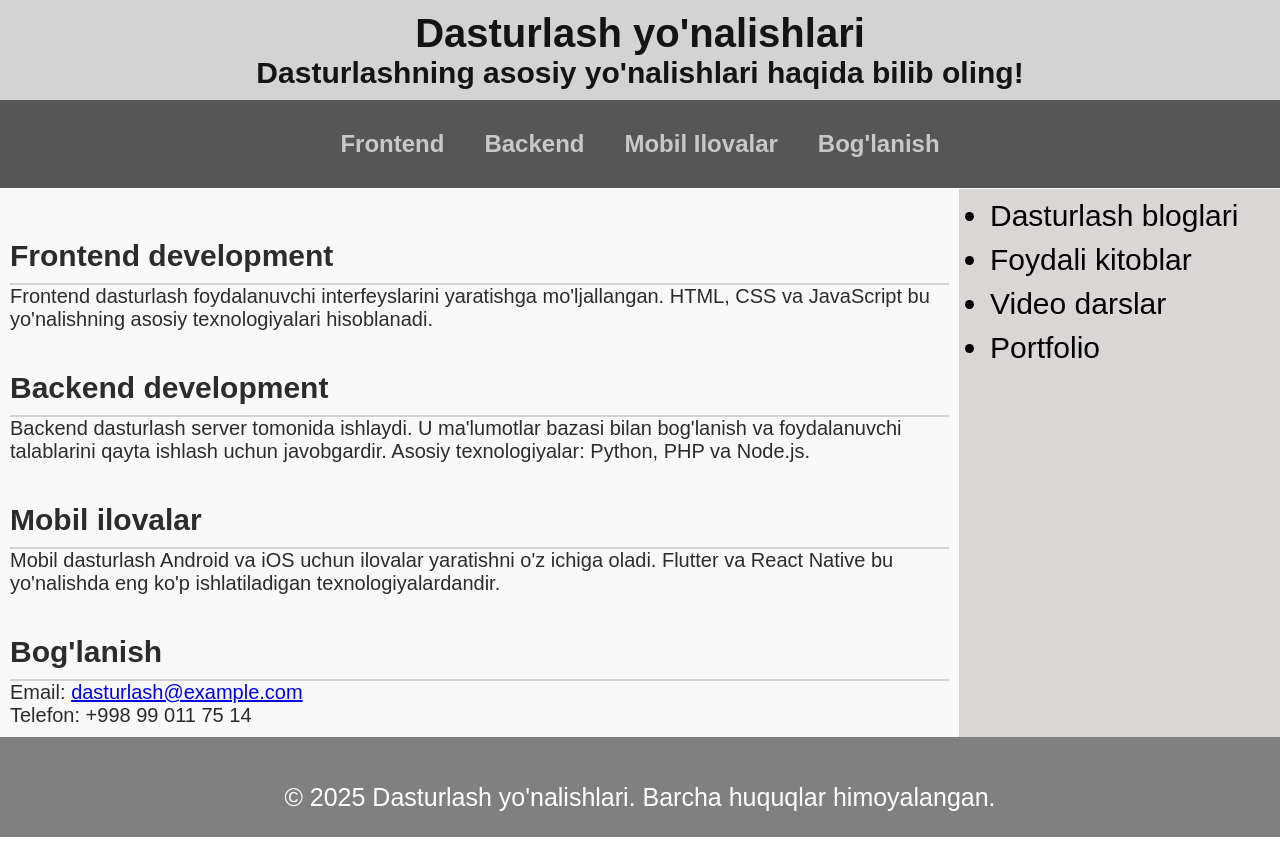
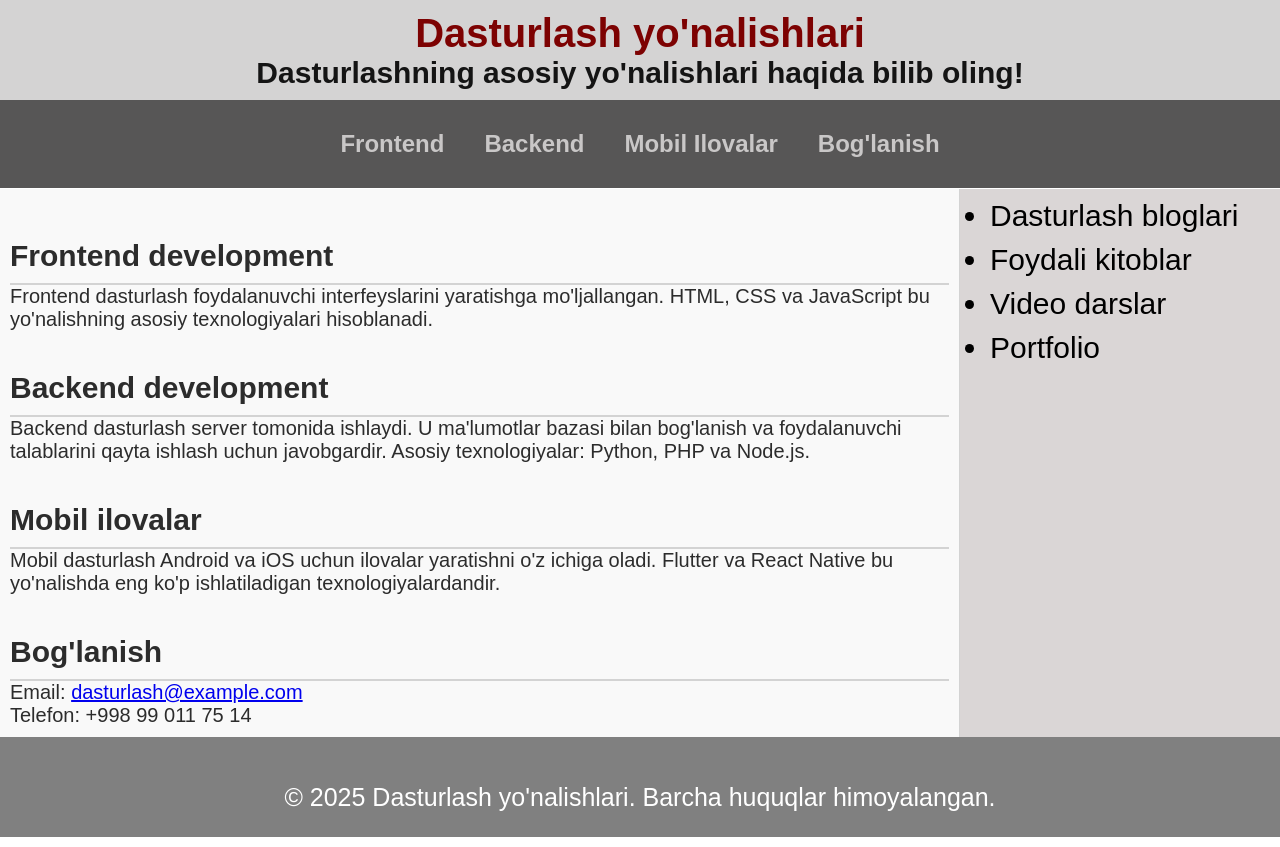
Before and after one commit to SabinaNorbekova/Dasturlash, a plain HTML site: page index.html in a window 1280 px wide. Drawn offline with Linux system fonts and the light colour scheme.

Commit message:
new file created

```diff
--- a/index.html
+++ b/index.html
@@ -94,7 +94,7 @@
 
     <header class="box center">
         <div>
-            <h1>Dasturlash yo'nalishlari</h1>
+            <h1 style="color: rgb(125, 2, 2);">Dasturlash yo'nalishlari</h1>
             <h2>Dasturlashning asosiy yo'nalishlari haqida bilib oling!</h2>
         </div>
     </header>
```
